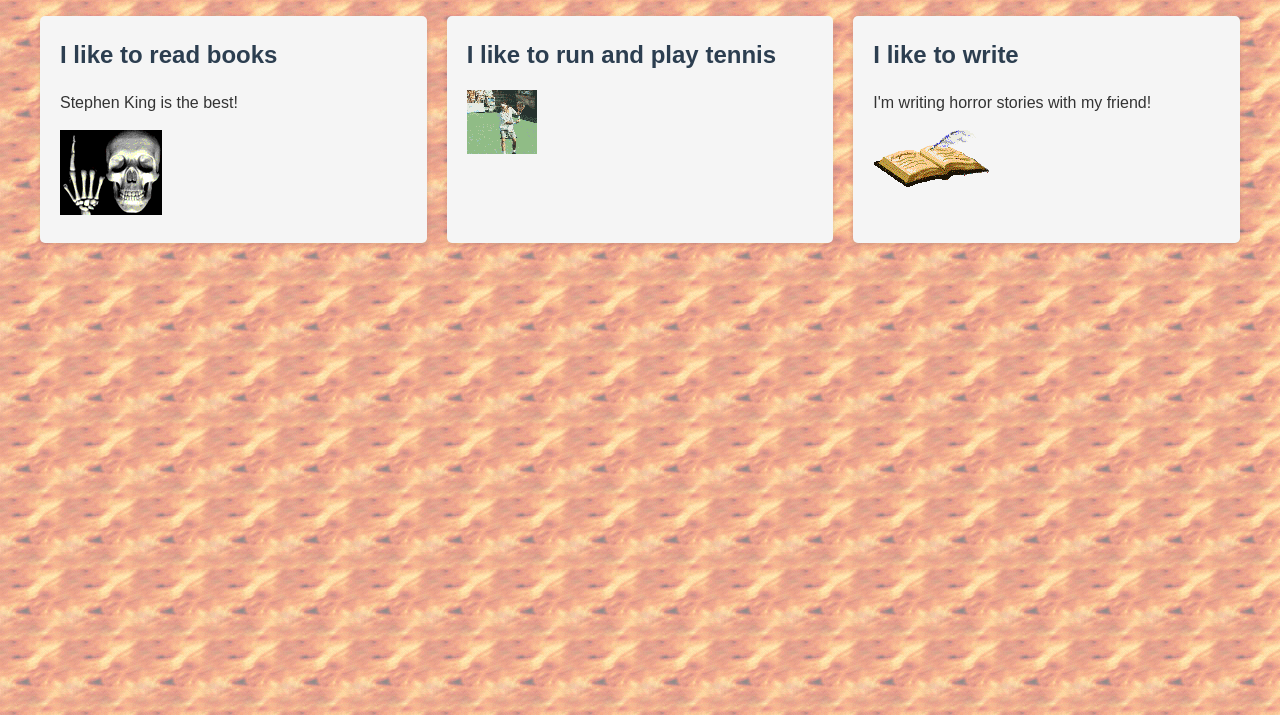
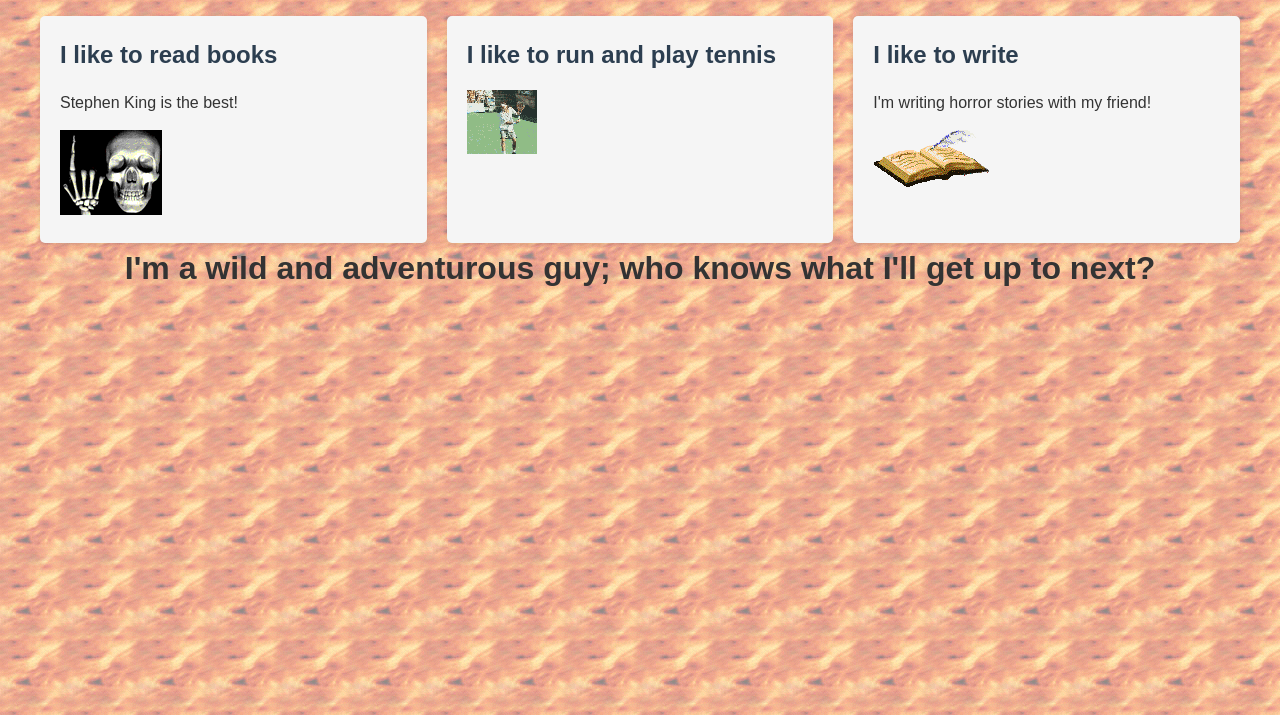
Before and after one commit to PMCrawford/PMCrawford.github.io, a plain HTML site: page index.html in a window 1280 px wide. Shown: the part 85-800 px from the top of the page. Drawn offline with Linux system fonts and the light colour scheme.

Commit message:
Update index.html

```diff
--- a/index.html
+++ b/index.html
@@ -83,5 +83,6 @@
             <img src="images/book.gif" alt="Image for column one" class="column-image">
         </div>
     </div>
+        <h1 style="text-align: center; margin-bottom: 30px;">I'm a wild and adventurous guy; who knows what I'll get up to next?</h1>
 </body>
 </html>
```
